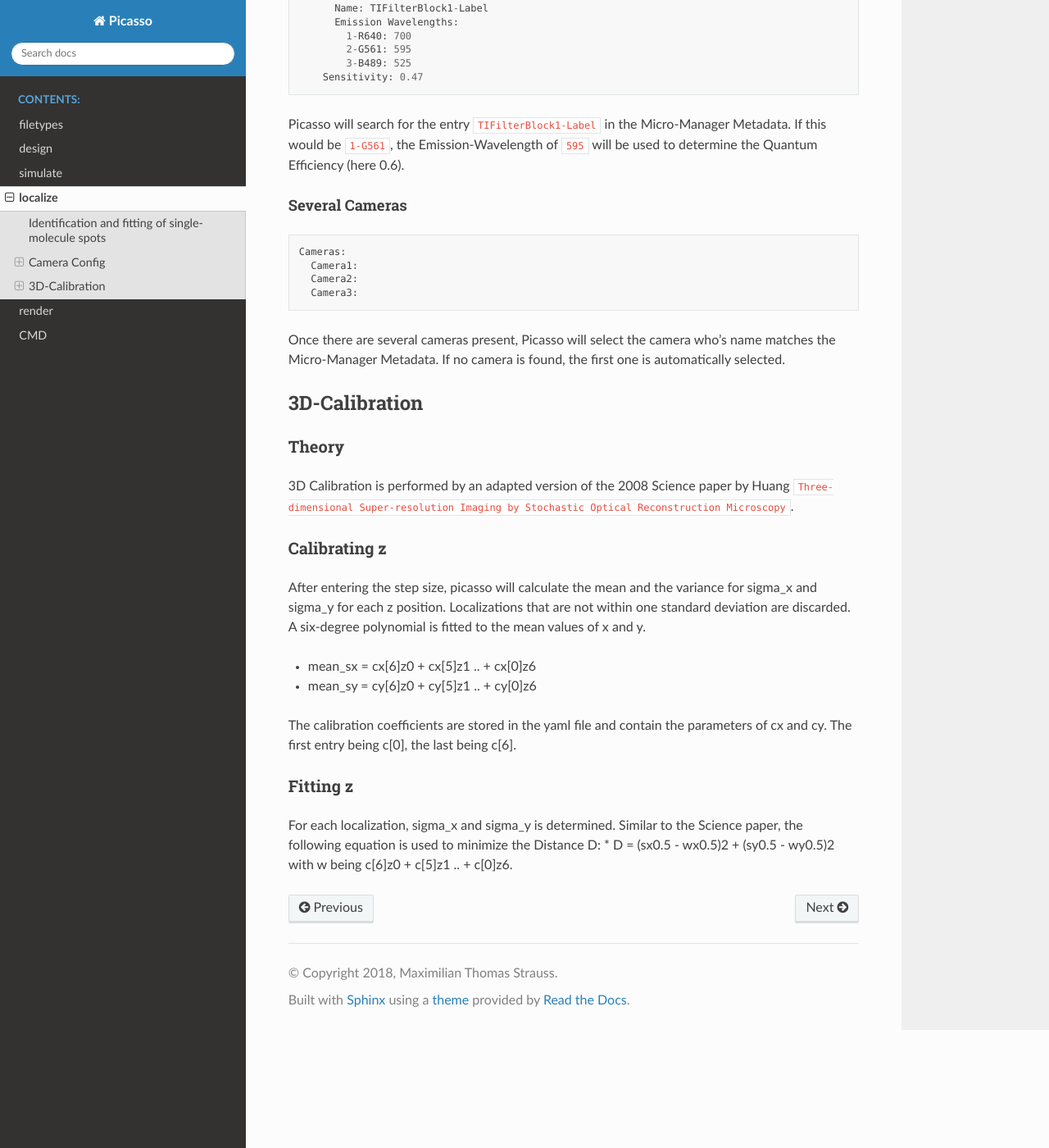
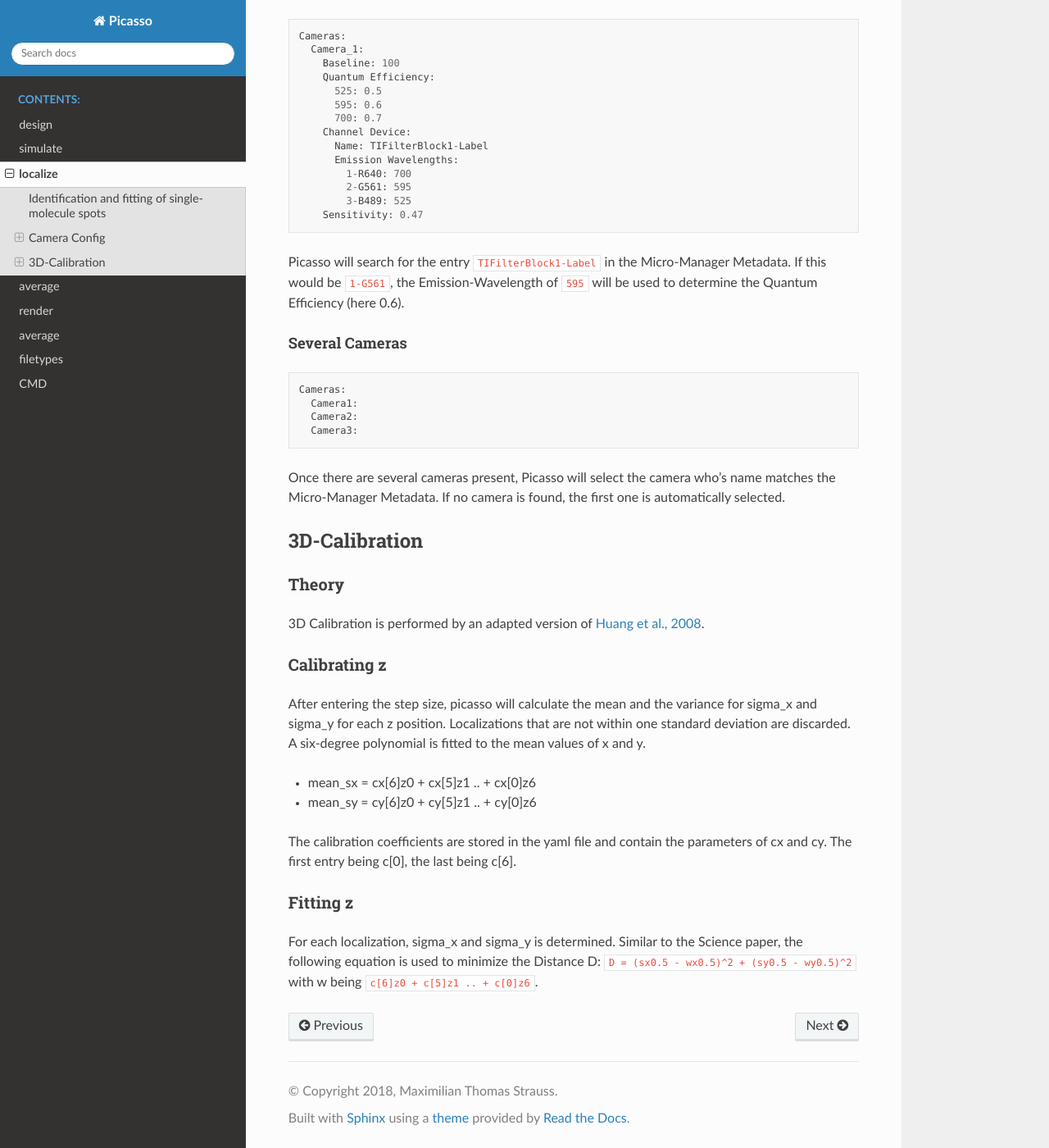
Before and after one commit to jungmannlab/picasso, a Sphinx documentation site: the page built from docs/localize.rst, in a window 1280 px wide and 1400 px high, scrolled down 3429 px. Shown: the whole window at 82% size. Built offline with Sphinx 7.4.7 and the Read the Docs theme 2.0.0, drawn with Linux system fonts in a browser that asks for light colours; pages that are not in the unit, such as notebooks, are missing from menus; some of the changed text lies outside the part shown.

Commit message:
more content

```diff
--- a/docs/index.rst
+++ b/docs/index.rst
@@ -7,19 +7,19 @@
 ===================================
 
 This documentation is based on the `Nature Protocols publication <https://www.nature.com/nprot/journal/v12/n6/abs/nprot.2017.024.html>`__. It's aim is to cover all the recent updates.
-Verison:
 
 .. toctree::
    :maxdepth: 2
    :caption: Contents:
 
    readme
-   files
    design
    simulate
    localize
+   filter
    render
    average
+   files
    cmd
 
 Indices and tables
--- a/docs/localize.rst
+++ b/docs/localize.rst
@@ -4,6 +4,12 @@
 .. image:: ../docs/localize.png
    :scale: 50 %
    :alt: UML Localize
+
+Localize allows to perform super-resolution reconstruction of image stacks. For spot detection, a gradient-based approach is used. For Fitting, the following algorithms are implemented:
+
+- MLE, integrated Gaussian (based on `Smith et al., 2014 <https://www.ncbi.nlm.nih.gov/pmc/articles/PMC2862147/>`_.)
+- LQ, Gaussian (least squares)
+- Average of ROI
 
 Identification and fitting of single-molecule spots
 ---------------------------------------------------
@@ -131,7 +137,8 @@
 Theory
 ~~~~~~
 
-3D Calibration is performed by an adapted version of the 2008 Science paper by Huang ``Three-dimensional Super-resolution Imaging by Stochastic Optical Reconstruction Microscopy``.
+3D Calibration is performed by an adapted version of `Huang et al., 2008 <https://www.ncbi.nlm.nih.gov/pubmed/18174397/>`_.
+
 
 Calibrating z
 ~~~~~~~~~~~~~
@@ -146,5 +153,5 @@
 Fitting z
 ~~~~~~~~~
 
-For each localization, sigma_x and sigma_y is determined. Similar to the Science paper, the following equation is used to minimize the Distance D: \* D = (sx0.5 - wx0.5)2 + (sy0.5 - wy0.5)2 with w being c[6]z0 +
-c[5]z1 .. + c[0]z6.
+For each localization, sigma_x and sigma_y is determined. Similar to the Science paper, the following equation is used to minimize the Distance D:  ``D = (sx0.5 - wx0.5)^2 + (sy0.5 - wy0.5)^2`` with w being ``c[6]z0 +
+c[5]z1 .. + c[0]z6``.
```
Also changed, not shown: docs/average.rst (added, +19 -0 lines), docs/filter.rst (added, +19 -0 lines), docs/simulate.rst (+1 -1 lines).
